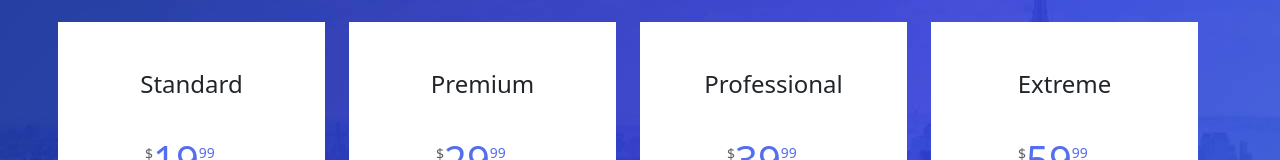
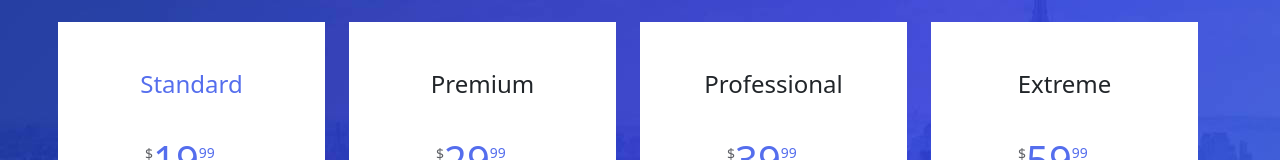
Before and after one commit to filippo-falcone/proj-html-vuejs, a Vue app: page / in a window 1280 px wide. In both pictures the pointer is over the element 191 px from the left and 4011 px from the top of the page. Shown: the part 3755-3915 px from the top of the page. Built offline with nearby package versions, Linux system fonts and the light colour scheme.

Commit message:
feat: added hover to col in AppPlans

```diff
--- a/src/components/AppPlans.vue
+++ b/src/components/AppPlans.vue
@@ -131,6 +131,12 @@ export default {}
                     font-size: .625rem;
                 }
             }
+
+            &:hover {
+                h4 {
+                    color: $brand-secondary;
+                }
+            }
         }
     }
 }</style>
```
